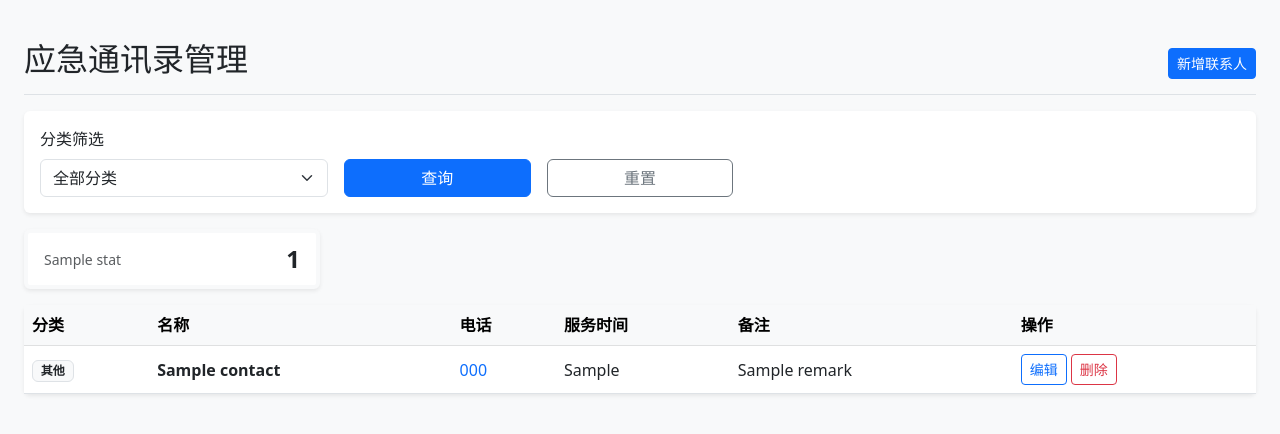
After one commit to lacsar712/label-3551-9999999, a Django app: template templates/management/emergency_contact_list.html in a window 1280 px wide. The commit adds this page. Shown: the top 434 px of the page. Run offline with Django 4.2, Linux system fonts and the light colour scheme; the template is opened without the code that fills it: most values are stand-ins (such as "Sample title", 1, 10 or a date in 2020).

Commit message:
.661277247809132:f8bd3c7dc3ee2f6760c2ba40e16f645a_6a386bb69b4389a51a0e1840.6a386bbd9b4389a51a0e184f.6a386bbd7e20195cb05b8fa0:Trae CN.T(2026/6/22 06:54:53)

```diff
--- a/templates/base.html
+++ b/templates/base.html
@@ -91,6 +91,8 @@
                         class="{% if 'temporary_parking_review' in request.resolver_match.url_name %}active{% endif %}">停车审核</a>
                     <a href="{% url 'temporary_parking_gate_query' %}"
                         class="{% if 'temporary_parking_gate_query' in request.resolver_match.url_name %}active{% endif %}">门岗查询</a>
+                    <a href="{% url 'emergency_contact_list' %}"
+                        class="{% if 'emergency_contact' in request.resolver_match.url_name %}active{% endif %}">应急通讯录</a>
                     {% else %}
                     <a href="{% url 'vote_list' %}"
                         class="{% if 'vote' in request.resolver_match.url_name %}active{% endif %}">社区投票</a>
@@ -100,6 +102,8 @@
                         class="{% if 'neighborhood_help' in request.resolver_match.url_name %}active{% endif %}">邻里互助</a>
                     <a href="{% url 'temporary_parking_list' %}"
                         class="{% if 'temporary_parking' in request.resolver_match.url_name %}active{% endif %}">临时停车</a>
+                    <a href="{% url 'emergency_contact_browse' %}"
+                        class="{% if 'emergency_contact' in request.resolver_match.url_name %}active{% endif %}">应急通讯录</a>
                     {% endif %}
 
                     <hr class="text-white">
--- /dev/null
+++ b/templates/management/emergency_contact_list.html
@@ -0,0 +1,107 @@
+{% extends "base.html" %}
+
+{% block title %}应急通讯录管理 - 智慧物业平台{% endblock %}
+
+{% block content %}
+<div class="d-flex justify-content-between flex-wrap flex-md-nowrap align-items-center pt-3 pb-2 mb-3 border-bottom">
+    <h1 class="h2">应急通讯录管理</h1>
+    <div class="btn-toolbar mb-2 mb-md-0">
+        <a href="{% url 'emergency_contact_add' %}" class="btn btn-sm btn-primary">新增联系人</a>
+    </div>
+</div>
+
+<div class="card shadow-sm border-0 mb-3">
+    <div class="card-body">
+        <form method="get" class="row g-3 align-items-end">
+            <div class="col-md-3">
+                <label class="form-label">分类筛选</label>
+                <select name="category" class="form-select">
+                    <option value="">全部分类</option>
+                    {% for key, label in categories %}
+                    <option value="{{ key }}" {% if current_category == key %}selected{% endif %}>{{ label }}</option>
+                    {% endfor %}
+                </select>
+            </div>
+            <div class="col-md-2">
+                <button type="submit" class="btn btn-primary w-100">查询</button>
+            </div>
+            <div class="col-md-2">
+                <a href="{% url 'emergency_contact_list' %}" class="btn btn-outline-secondary w-100">重置</a>
+            </div>
+        </form>
+    </div>
+</div>
+
+<div class="row g-3 mb-3">
+    {% for stat in category_stats %}
+    <div class="col-md-3 col-sm-6">
+        <div class="card shadow-sm h-100 border-start border-4 {% if stat.key == 'fire' %}border-danger{% elif stat.key == 'police' %}border-dark{% elif stat.key == 'water_electric' %}border-primary{% elif stat.key == 'elevator' %}border-info{% elif stat.key == 'medical' %}border-warning{% elif stat.key == 'gas' %}border-secondary{% elif stat.key == 'property' %}border-success{% else %}border-light{% endif %}">
+            <div class="card-body py-2 px-3">
+                <div class="d-flex justify-content-between align-items-center">
+                    <span class="text-muted small">{{ stat.label }}</span>
+                    <span class="fs-4 fw-bold">{{ stat.count }}</span>
+                </div>
+            </div>
+        </div>
+    </div>
+    {% endfor %}
+</div>
+
+<div class="card shadow-sm border-0">
+    <div class="card-body p-0">
+        <div class="table-responsive">
+            <table class="table table-hover align-middle mb-0">
+                <thead class="table-light">
+                    <tr>
+                        <th>分类</th>
+                        <th>名称</th>
+                        <th>电话</th>
+                        <th>服务时间</th>
+                        <th>备注</th>
+                        <th>操作</th>
+                    </tr>
+                </thead>
+                <tbody>
+                    {% for contact in contacts %}
+                    <tr>
+                        <td>
+                            {% if contact.category == 'fire' %}
+                            <span class="badge bg-danger">消防</span>
+                            {% elif contact.category == 'police' %}
+                            <span class="badge bg-dark">派出所</span>
+                            {% elif contact.category == 'water_electric' %}
+                            <span class="badge bg-primary">水电抢修</span>
+                            {% elif contact.category == 'elevator' %}
+                            <span class="badge bg-info text-dark">电梯维保</span>
+                            {% elif contact.category == 'medical' %}
+                            <span class="badge bg-warning text-dark">医疗急救</span>
+                            {% elif contact.category == 'gas' %}
+                            <span class="badge bg-secondary">燃气抢修</span>
+                            {% elif contact.category == 'property' %}
+                            <span class="badge bg-success">物业值班</span>
+                            {% else %}
+                            <span class="badge bg-light text-dark border">其他</span>
+                            {% endif %}
+                        </td>
+                        <td class="fw-bold">{{ contact.name }}</td>
+                        <td><a href="tel:{{ contact.phone }}" class="text-decoration-none">{{ contact.phone }}</a></td>
+                        <td>{{ contact.service_hours|default:"-" }}</td>
+                        <td>{{ contact.remark|default:"-" }}</td>
+                        <td>
+                            <div class="d-flex gap-1">
+                                <a href="{% url 'emergency_contact_edit' contact.id %}" class="btn btn-sm btn-outline-primary">编辑</a>
+                                <a href="{% url 'emergency_contact_delete' contact.id %}" class="btn btn-sm btn-outline-danger">删除</a>
+                            </div>
+                        </td>
+                    </tr>
+                    {% empty %}
+                    <tr>
+                        <td colspan="6" class="text-center py-4 text-muted">暂无应急联系人，请点击"新增联系人"添加</td>
+                    </tr>
+                    {% endfor %}
+                </tbody>
+            </table>
+        </div>
+    </div>
+</div>
+{% endblock %}
```
Also changed, not shown: management/forms.py (+14 -1 lines), management/models.py (+30 -0 lines), management/urls.py (+7 -0 lines), management/views.py (+88 -2 lines), templates/management/emergency_contact_browse.html (added, +79 -0 lines), management/migrations/0007_emergencycontact.py (added).
